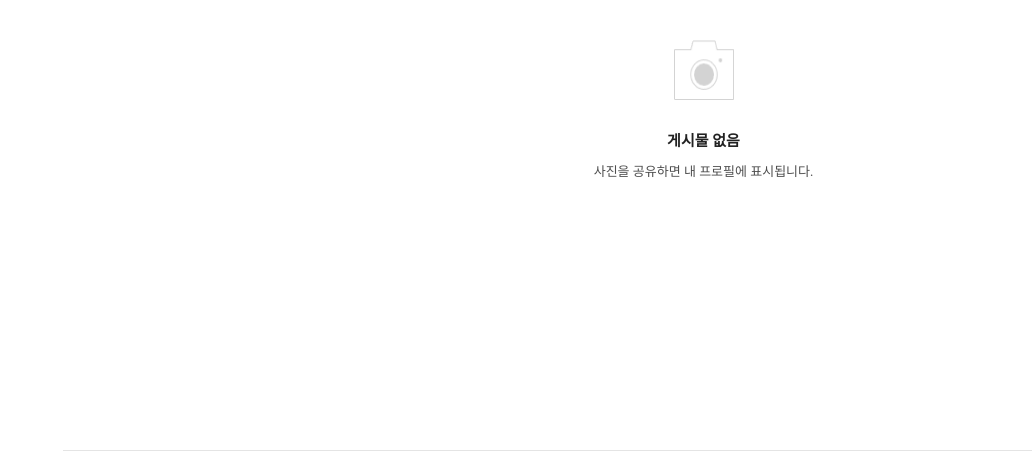
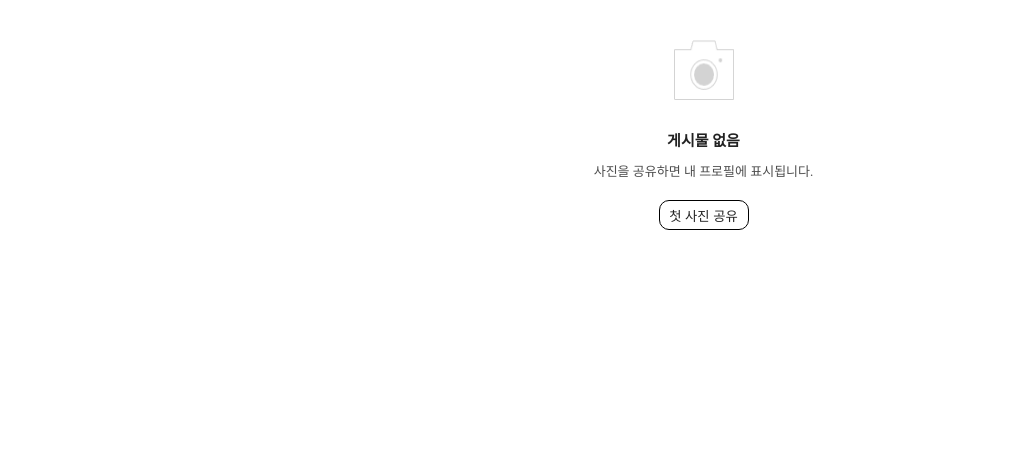
Before and after one commit to sobwo/snshop, a Java web app: page /myPage/myStyle.do in a window 1280 px wide; the page is wider, and only the part inside the window is pictured. Shown: the part 538-989 px from the top of that part, without its empty margins (248-1280 px from the left). Run offline with Spring Boot 4, a stand-in JSP engine, Linux system fonts and the light colour scheme; the project's own start-up code is not run, and a stand-in starts its controllers and pages; some web fonts are replaced.

Commit message:
첫 사진 공유 버튼 추가

```diff
--- a/src/main/webapp/WEB-INF/views/myPage/myStyle.jsp
+++ b/src/main/webapp/WEB-INF/views/myPage/myStyle.jsp
@@ -52,9 +52,8 @@
 					<strong class="EmptyTxt">게시물 없음</strong>
 					<p class="EmptySubTxt">사진을 공유하면 내 프로필에 표시됩니다.</p>
 				</div>
+				<input type="button" class="feedFirstShare" value="첫 사진 공유" onclick="location.href='${pageContext.request.contextPath}/myPage/myStyle_upload.do'">
 			</div>
-
-
 		</div>
 		<jsp:include page="../common/footer.jsp"></jsp:include>
 	</body>
--- a/src/main/webapp/resources/css/myPage/myStyle.css
+++ b/src/main/webapp/resources/css/myPage/myStyle.css
@@ -94,3 +94,14 @@
     color: rgba(34,34,34,.8);
     word-break: keep-all;
 }
+.feedFirstShare{
+	width:90px;
+	height:30px;
+	background-color: #fff;
+	border:1px solid #000;
+	border-radius:10px;
+	font-weight:550;
+	margin:0 auto;
+	margin-top:20px;
+	cursor: pointer;
+}
```
